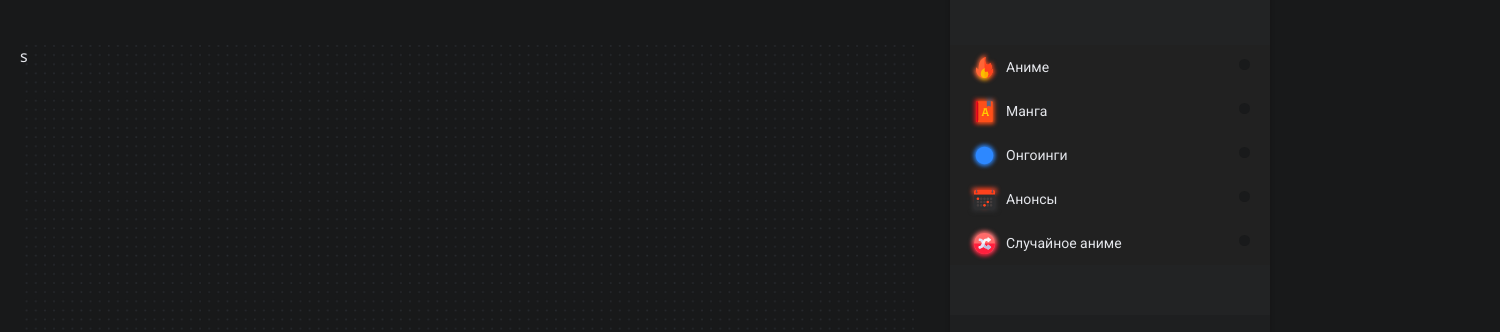
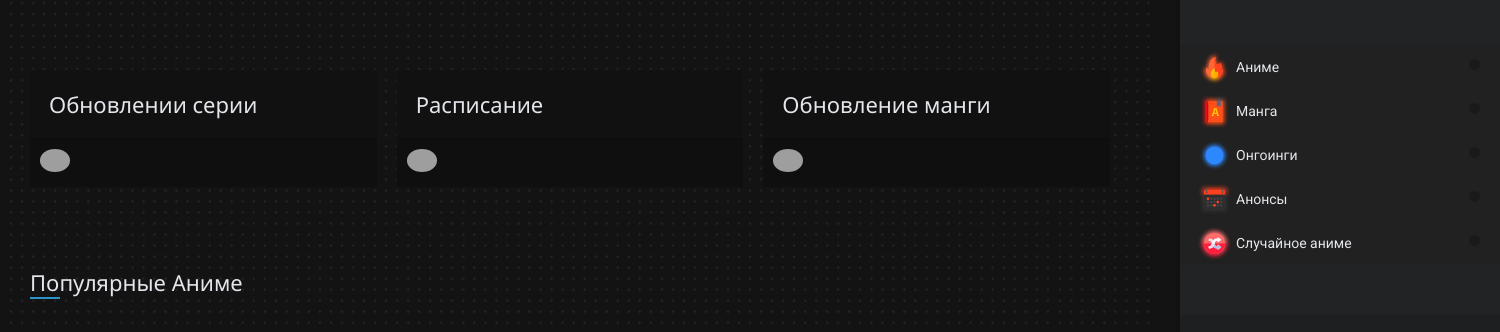
Before and after one commit to rahman-nero/beta-1, a plain HTML site: page index.html in a window 1280 px wide. Shown: the part 498-830 px from the top of the page, 1500 px wide, since content can reach past the window. Drawn offline with nearby package versions, Linux system fonts and the light colour scheme; grey boxes are pictures that could not be loaded; a web font is replaced by a local one.

Commit message:
Upd desing

```diff
--- a/css/style.scss
+++ b/css/style.scss
@@ -1,7 +1,7 @@
 /* $VARIABLE */
 $textColor : rgba(228, 230, 235,1);
 $buttonColor : #2D88FF;
-$backColor : #18191A;
+$backColor : #141314;
 $twoColor : #202122;
 
 /* #3F4243 - цвет иконок*/
@@ -432,9 +432,8 @@ body {
 #main{
 	position: relative;
 	max-width: 1500px;
-	padding: 10px;
-	margin: -10px auto 0;
-	/*background: #000*/
+	padding:0px 10px;
+	margin: 0px auto 0px;
 	display: flex;
 	height: 100%!important;
 }
@@ -446,9 +445,59 @@ body {
 	background-position: center;
 	background-size: cover;
 	background-repeat: no-repeat;
-	margin:50px 30px 10px 10px;
-	/*background:#ddd; */
+	padding: 55px 20px;
+	margin:0px 30px 0px 0px;
 }
+
+.block_release{
+	min-width: 100%;
+	display: flex;
+	margin: 20px 0px 80px;
+
+	.block_info_release {
+		width: 350px;
+		margin-right: 20px;
+		.release__header{
+			padding: 19px;
+			font-size: 22px;
+			border-bottom: 1px solid #0D0D0D;
+			background-color: #111111;
+		}
+
+		.block_release_content{
+			position: relative;
+			background: #0F0F0F;
+			.anime{
+				padding: 10px;
+				& img{
+					width: 30px;
+					border-radius: 50%;
+				}
+			}
+		}
+
+	}
+
+}
+
+
+
+// Название блока - крч смотри в коде
+.section__title{
+	position: relative;
+	font-size: 22px;
+}
+
+.block_anime{
+	position: relative;
+	margin: 20px 0px;
+	min-width: 100%;
+	background: #1F1F1F;
+	height: 300px;
+}
+
+
+
 
 /*  Правое меню */
 aside {
--- a/index.html
+++ b/index.html
@@ -149,10 +149,62 @@
 </div>
 
 <main id="main">
-	<section class="content-section">s</section>
+	<section class="content-section">
+                      <!-- #0F0F0F -->
+
+        <div class="block_release">
+            <div class="block_info_release">
+                <div class="release__header">Обновлении серии</div>
+
+                    <div class="block_release_content">
+                        <a href="">
+                            <div class="anime">
+                                <img src="https://animego.org/media/cache/thumbs_120x120/upload/anime/images/5efc3a4e8e154076947669.jpg" alt="">
+
+                            </div>
+                        </a>
+                    </div>
+            </div>
+
+            <div class="block_info_release">
+                <div class="release__header">Расписание</div>
+
+                    <div class="block_release_content">
+                        <a href="">
+                            <div class="anime">
+                                <img src="https://animego.org/media/cache/thumbs_120x120/upload/anime/images/5efc3a4e8e154076947669.jpg" alt="">
+                            </div>
+                        </a>
+                    </div>
+            </div>
+
+            <div class="block_info_release">
+                <div class="release__header">Обновление манги</div>
+
+                    <div class="block_release_content">
+                        <a href="">
+                            <div class="anime">
+                                <img src="https://animego.org/media/cache/thumbs_120x120/upload/anime/images/5efc3a4e8e154076947669.jpg" alt="">
+                            </div>
+                        </a>
+                    </div>
+            </div>
+
+        </div>
+
+            <div class="section__title">
+                Популярные Аниме
+                <hr width="30px" color="#2B92CA">
+            </div>
+            <!-- <div class="block_anime"> -->
+                <!-- <article></article> -->
+            <!-- </div> -->
+    </section>
 
     <!-- Aside - Menu -->
 	  <aside>
+        <div class="aside__header">
+        </div>
         <!-- <div class="sit_naruto"><img class="lazyload" data-src="img/PotableDarkAkitainu-size_restricted.gif" alt=""></div> -->
             <nav id="menu">
                 <ul>
```
Also changed, not shown: css/style.css.
